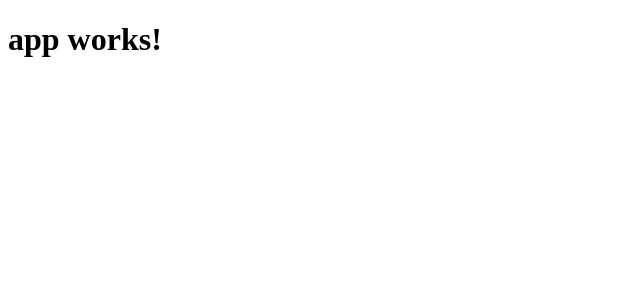
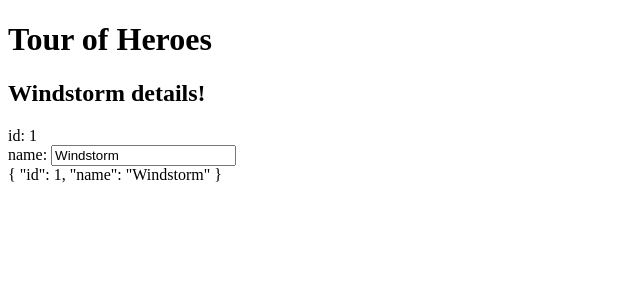
Before and after one commit to Karfann/tourOfHeroes, an Angular app: page / in a window 1280 px wide. Shown: the top 300 px of the page, without its empty margins (0-640 px from the left). Built offline with nearby package versions, Linux system fonts and the light colour scheme.

Commit message:
The Hero Editor

```diff
--- a/src/app/app.component.html
+++ b/src/app/app.component.html
@@ -1,3 +1,4 @@
 <h1>
   {{title}}
 </h1>
+<app-hero></app-hero>
--- a/src/app/app.component.ts
+++ b/src/app/app.component.ts
@@ -6,5 +6,5 @@ import { Component } from '@angular/core';
   styleUrls: ['./app.component.css']
 })
 export class AppComponent {
-  title = 'app works!';
+  title = 'Tour of Heroes';
 }
--- a/src/app/app.module.ts
+++ b/src/app/app.module.ts
@@ -4,10 +4,12 @@ import { FormsModule } from '@angular/forms';
 import { HttpModule } from '@angular/http';
 
 import { AppComponent } from './app.component';
+import { HeroComponent } from './hero/hero.component';
 
 @NgModule({
   declarations: [
-    AppComponent
+    AppComponent,
+    HeroComponent
   ],
   imports: [
     BrowserModule,
--- /dev/null
+++ b/src/app/hero/hero.component.html
@@ -0,0 +1,10 @@
+<h2>{{hero.name}} details!</h2>
+<div>
+    <label for="">id: </label>{{hero.id}}
+</div>
+<div>
+    <label for="">name: </label>
+    <input [(ngModel)]="hero.name" placeholder="name" name="name"/>
+
+</div>
+{{hero | json}}
--- /dev/null
+++ b/src/app/hero/hero.component.ts
@@ -0,0 +1,19 @@
+import { Component, OnInit } from '@angular/core';
+import { Hero } from './hero';
+
+@Component({
+  selector: 'app-hero',
+  templateUrl: './hero.component.html',
+  styleUrls: ['./hero.component.css']
+})
+export class HeroComponent implements OnInit {
+
+  hero: Hero;
+
+  constructor() { }
+
+  ngOnInit() {
+    this.hero = new Hero(1, 'Windstorm')
+  }
+
+}
--- /dev/null
+++ b/src/app/hero/hero.ts
@@ -0,0 +1,4 @@
+export class Hero {
+
+    constructor(public id: number, public name: string){}
+}
```
Also changed, not shown: src/app/hero/hero.component.css (added), 1 other file (tests, documents, lock files or other folders).
